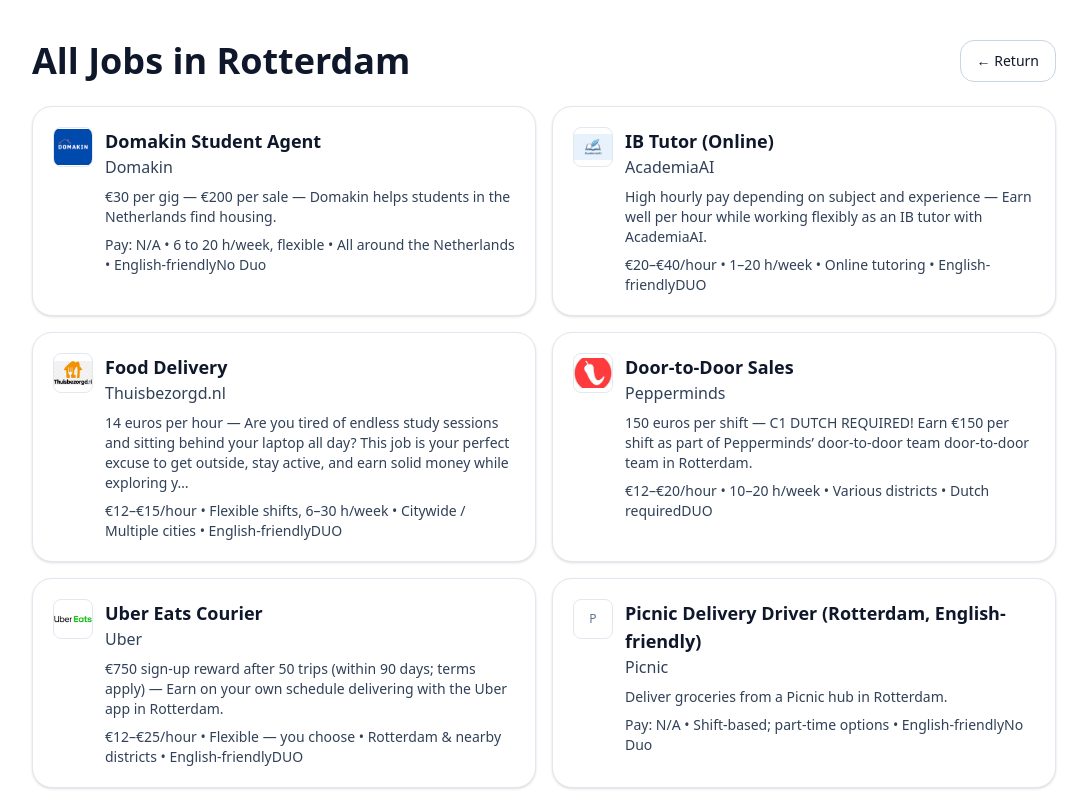
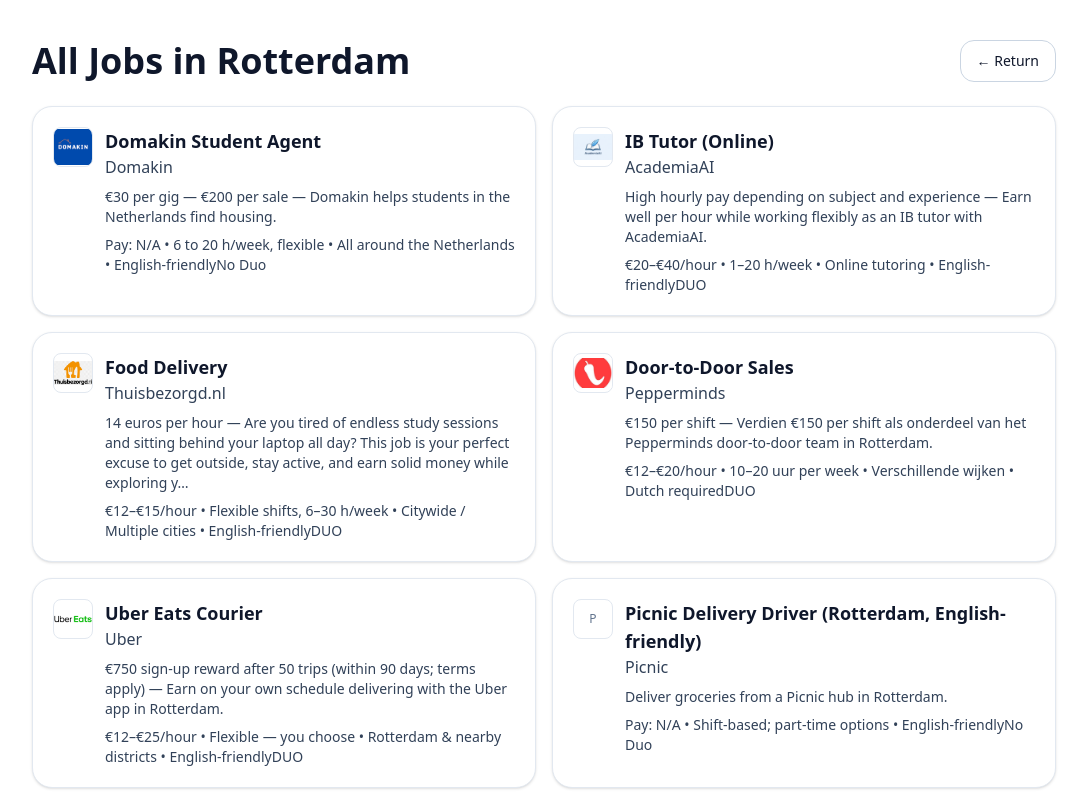
Before and after one commit to LazarPopov/studentjobrotterdam, a Next.js app: page /jobs in a window 1280 px wide. Shown: the top 800 px of the page, without its empty margins (96-1183 px from the left). Built offline with nearby package versions, Linux system fonts and the light colour scheme; no server answers.

Commit message:
adding NL pep linkk

```diff
--- a/src/data/jobs.ts
+++ b/src/data/jobs.ts
@@ -212,32 +212,60 @@
 },
 
 
+  //   {
+  //   slug: "pepperminds-door-to-door-sales-rotterdam",
+  //   title: "Door-to-Door Sales",
+  //   orgName: "Pepperminds",
+
+  //   descriptionHtml:
+  //    "<p><strong> Earn €150 per shift</strong> as part of <a href=\"https://www.pepperminds.nl/makeithappen/?mkt=4930&recruitmentsource=Through_pepper\" target=\"_blank\" rel=\"noopener noreferrer\">Pepperminds’ door-to-door team</a> door-to-door team in Rotterdam. We mix the <em>personal touch in a digital era</em> with energy, coaching, and paid training so you can grow fast and earn even faster.</p><ul><li><strong> Dutch is not required</strong>, and you can even receive DUO… if you work enough hours of course 😉</li><li><strong>The better you are, the more you earn!</strong> You start as a rookie, grow into a promoter, and can become a captain — with performance bonuses reaching up to <strong>€500 a day!</strong></li><li><strong>Learn real sales</strong> — your colleagues are students from all kinds of backgrounds, and together you’ll master the most versatile skill out there: sales!</li><li><strong>Challenge yourself</strong> — every day is different, full of teamwork, laughter, and growth.</li><li><strong>After work culture</strong> — we even have our own bar where the team celebrates wins and unwinds together!</li></ul><p>Ready to test your limits, make friends, and earn like a pro? <strong>Join the crew and start this week!</strong></p>",    baseSalaryMin: 12,
+  //   employmentType: "PART_TIME",
+  //   baseSalaryMax: 20,
+  //   DUO: true,
+  //   currency: "EUR",
+  //   payUnit: "HOUR",
+  //   addressLocality: "Rotterdam",
+  //   area: "Various districts",
+  //   englishFriendly: false,
+  //   workHours: "10–20 h/week",
+  //   datePosted: new Date().toISOString().slice(0, 10),
+  //   validThrough: "2026-12-31",
+  //   categories: ["sales", "fieldwork"],
+  //   featured: false,
+  //   // unknown numeric commission -> use text fallback
+  //   perSaleAmountText: "150 еuros per shift",
+  //   logoUrl: "/logos/pepperminds.jpeg",
+  //   logoAlt: "Pepperminds logo",
+  // },
+
+
   {
-    slug: "pepperminds-door-to-door-sales-rotterdam",
+  slug: "pepperminds-door-to-door-sales-rotterdam-nl",
   title: "Door-to-Door Sales",
   orgName: "Pepperminds",
 
   descriptionHtml:
-     "<p><strong>C1 DUTCH REQUIRED! Earn €150 per shift</strong> as part of <a href=\"https://www.pepperminds.nl/makeithappen/?mkt=4930&recruitmentsource=Through_pepper\" target=\"_blank\" rel=\"noopener noreferrer\">Pepperminds’ door-to-door team</a> door-to-door team in Rotterdam. We mix the <em>personal touch in a digital era</em> with energy, coaching, and paid training so you can grow fast and earn even faster.</p><ul><li><strong> Dutch is not required</strong>, and you can even receive DUO… if you work enough hours of course 😉</li><li><strong>The better you are, the more you earn!</strong> You start as a rookie, grow into a promoter, and can become a captain — with performance bonuses reaching up to <strong>€500 a day!</strong></li><li><strong>Learn real sales</strong> — your colleagues are students from all kinds of backgrounds, and together you’ll master the most versatile skill out there: sales!</li><li><strong>Challenge yourself</strong> — every day is different, full of teamwork, laughter, and growth.</li><li><strong>After work culture</strong> — we even have our own bar where the team celebrates wins and unwinds together!</li></ul><p>Ready to test your limits, make friends, and earn like a pro? <strong>Join the crew and start this week!</strong></p>",    baseSalaryMin: 12,
+   "<p><strong>Verdien €150 per shift</strong> als onderdeel van het <a href=\"https://www.pepperminds.nl/makeithappen/?mkt=4930&recruitmentsource=Through_pepper\" target=\"_blank\" rel=\"noopener noreferrer\">Pepperminds door-to-door team</a> in Rotterdam. Wij combineren de <em>persoonlijke touch in een digitaal tijdperk</em> met energie, coaching en betaalde trainingen zodat jij snel kunt groeien én snel kunt verdienen.</p><ul><li>, en je kunt zelfs DUO ontvangen als je genoeg uren werkt 😉</li><li><strong>Hoe beter je presteert, hoe meer je verdient!</strong> Je start als rookie, groeit door tot promoter en kunt captain worden met bonussen tot <strong>€500 per dag!</strong></li><li><strong>Leer echte sales</strong> samen met ambitieuze studenten uit allerlei achtergronden.</li><li><strong>Daag jezelf uit</strong> elke werkdag is anders, vol teamwork en groei.</li><li><strong>After work cultuur</strong> we hebben zelfs een eigen bar om successen te vieren.</li></ul><p>Klaar om je grenzen te verleggen, vrienden te maken en goed te verdienen? <strong>Start deze week nog!</strong></p>",
+  baseSalaryMin: 12,
   employmentType: "PART_TIME",
   baseSalaryMax: 20,
   DUO: true,
   currency: "EUR",
   payUnit: "HOUR",
   addressLocality: "Rotterdam",
-    area: "Various districts",
+  area: "Verschillende wijken",
   englishFriendly: false,
-    workHours: "10–20 h/week",
+  workHours: "10–20 uur per week",
   datePosted: new Date().toISOString().slice(0, 10),
   validThrough: "2026-12-31",
   categories: ["sales", "fieldwork"],
-    featured: false,
-    // unknown numeric commission -> use text fallback
-    perSaleAmountText: "150 еuros per shift",
+  featured: true,
+  perSaleAmountText: "€150 per shift",
   logoUrl: "/logos/pepperminds.jpeg",
   logoAlt: "Pepperminds logo",
-    // externalUrl: "https://www.pepperminds.nl/makeithappen/?mkt=LZ&utm_source=viavia&utm_medium=crewapp&utm_campaign=makeithappen",
 },
+
+
   {
 slug: "uber-eats-courier-rotterdam",
 title: "Uber Eats Courier",
```
Lines whose indentation alone changed are shown as unchanged.
